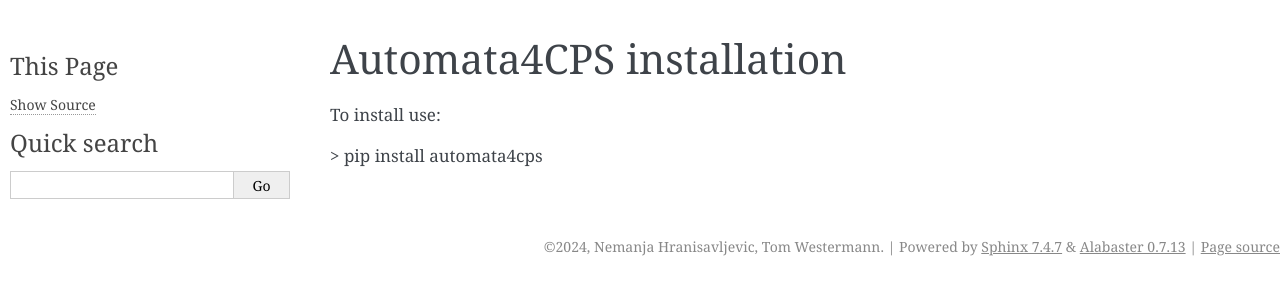
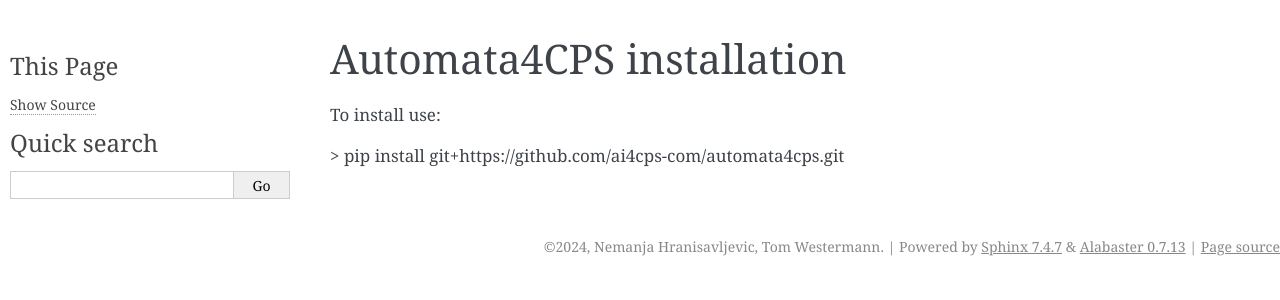
Before and after one commit to ai4cps-com/automata4cps, a Sphinx documentation site: the page built from docs/source/installation.rst, in a window 1280 px wide. Shown: the top 300 px of the page. Built offline with Sphinx 7.4.7, drawn with Linux system fonts in a browser that asks for light colours.

Commit message:
added pip install command

```diff
--- a/docs/source/installation.rst
+++ b/docs/source/installation.rst
@@ -3,4 +3,4 @@
 
 To install use:
 
-> pip install automata4cps
+> pip install git+https://github.com/ai4cps-com/automata4cps.git
```
Also changed, not shown: README.md (+1 -1 lines).
